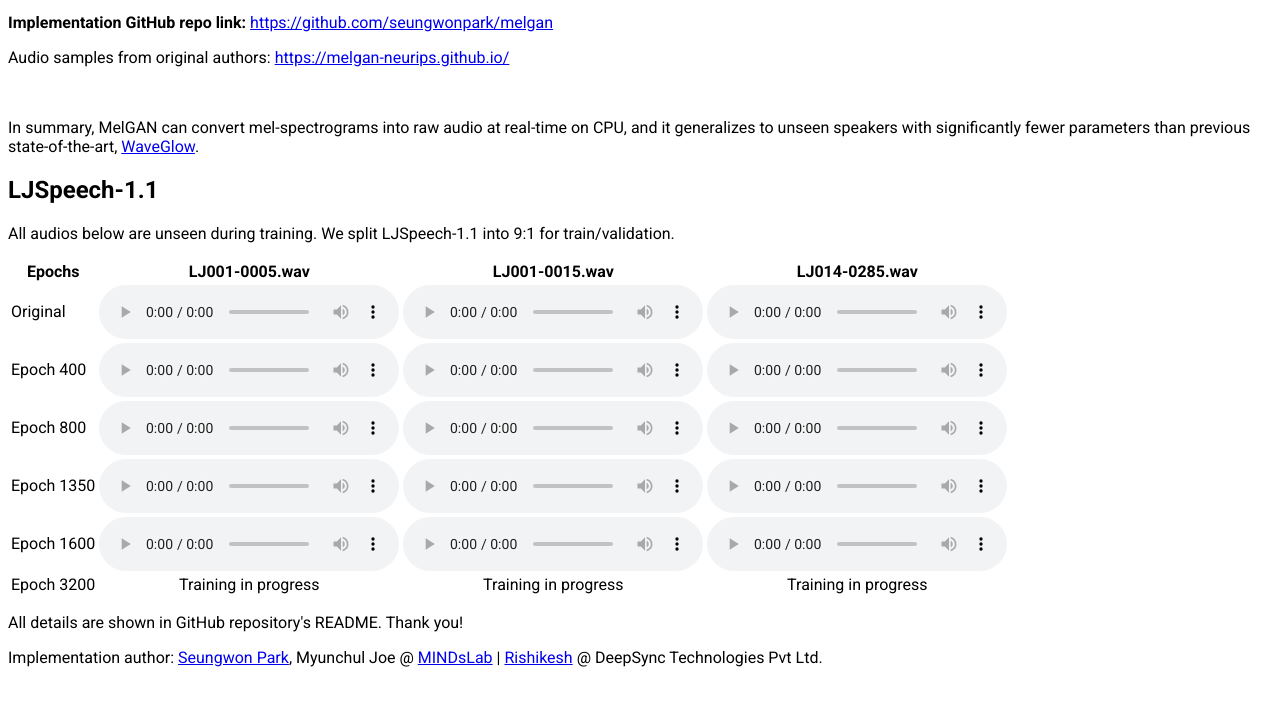
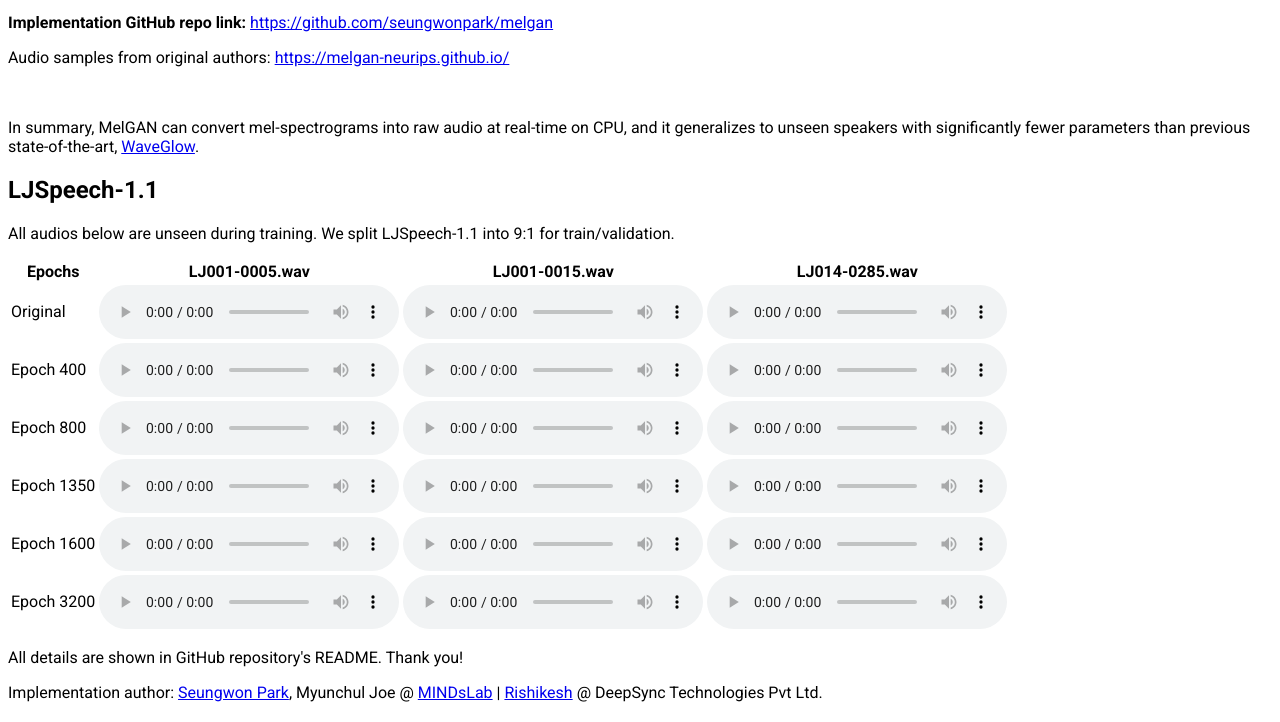
Before and after one commit to seungwonpark/melgan, a plain HTML site: page index.html in a window 1280 px wide. Shown: the part 78-800 px from the top of the page. Drawn offline with Linux system fonts and the light colour scheme.

Commit message:
add epoch 3200 examples

```diff
--- a/index.html
+++ b/index.html
@@ -78,9 +78,12 @@
         </tr>
         <tr>
           <td>Epoch 3200</td>
-          <td><div align="center">Training in progress</div></td>
-          <td><div align="center">Training in progress</div></td>
-          <td><div align="center">Training in progress</div></td>
+          <td><audio controls class="audio-player" preload="metadata">
+              <source src="audios/LJ001-0005_reconstructed_epoch3200.wav" type="audio/wav"></audio></td>
+          <td><audio controls class="audio-player" preload="metadata">
+              <source src="audios/LJ001-0015_reconstructed_epoch3200.wav" type="audio/wav"></audio></td>
+          <td><audio controls class="audio-player" preload="metadata">
+              <source src="audios/LJ014-0285_reconstructed_epoch3200.wav" type="audio/wav"></audio></td>
         </tr>
       </tbody>
     </table>
```
Also changed, not shown: 3 other files.
